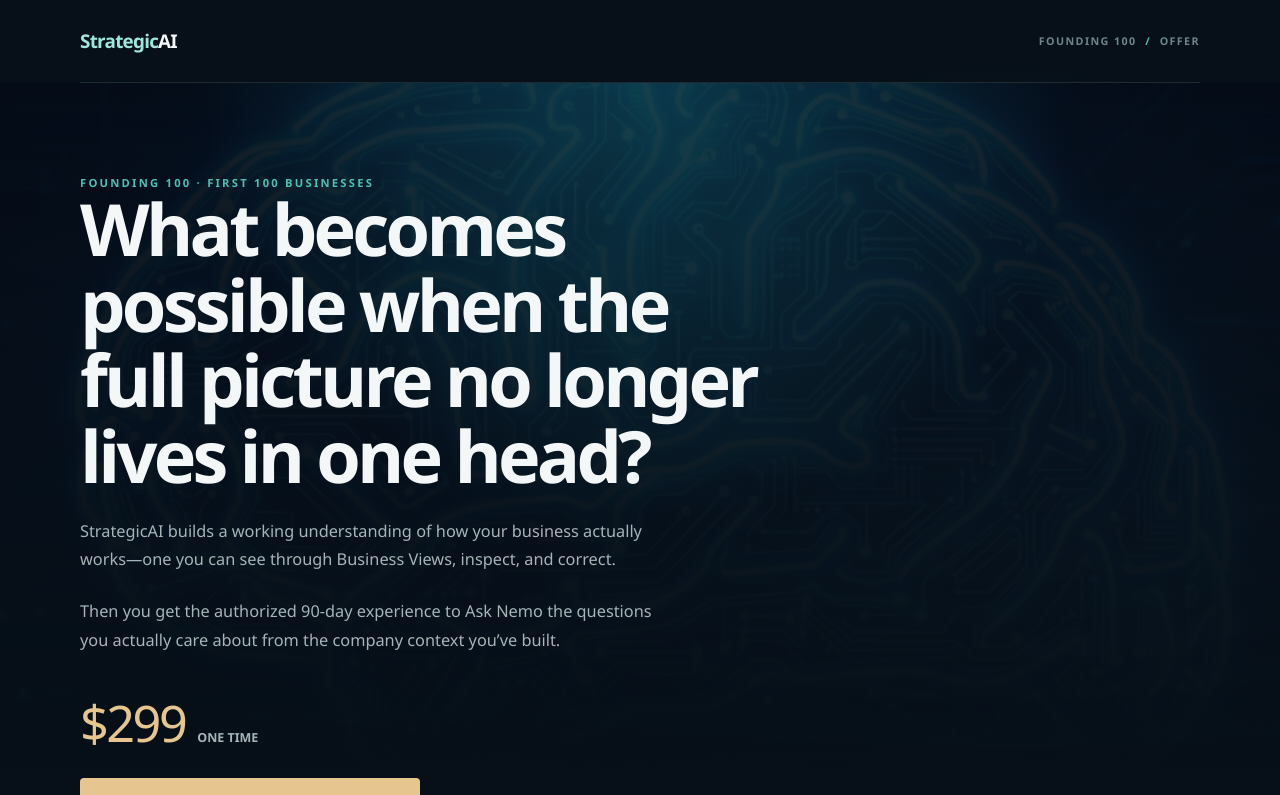
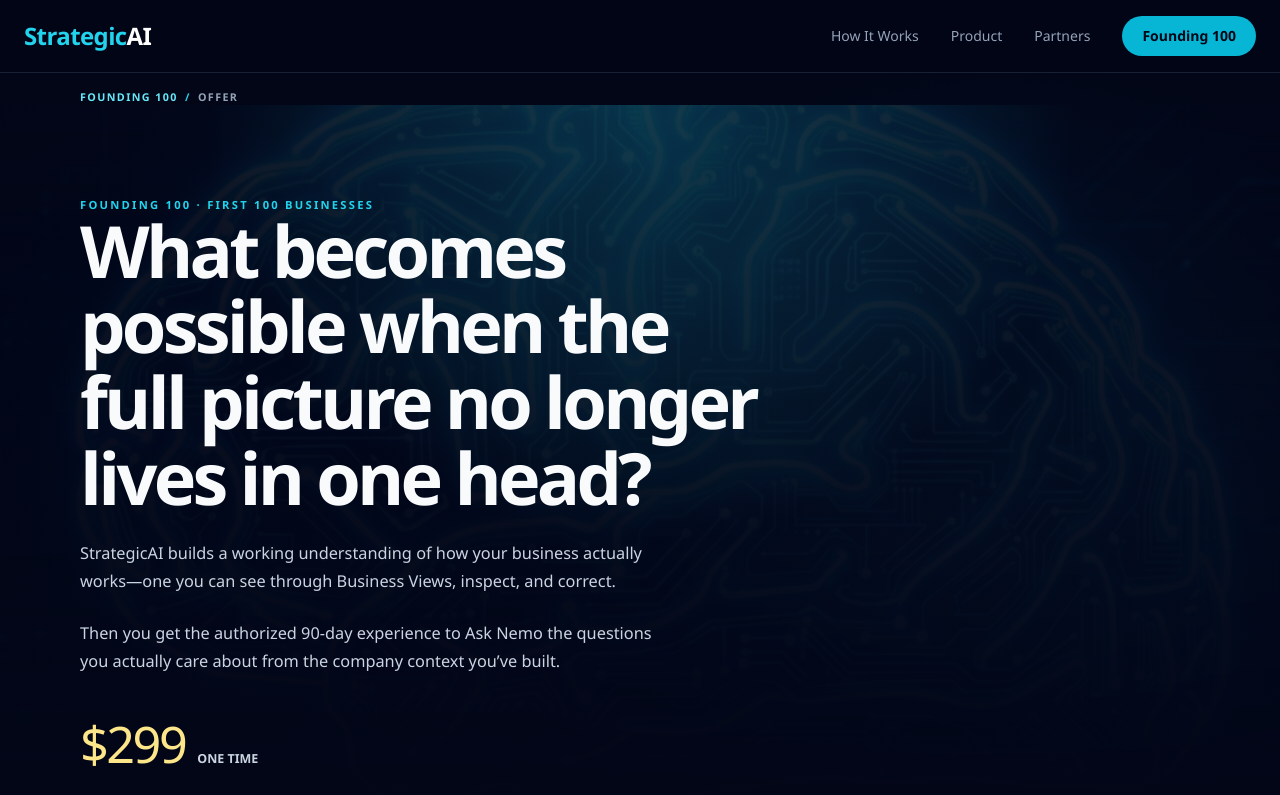
Before and after one commit to tonycamero/strategicai-marketing, a React (Vite) app in the folder frontend/: page /founding100/offer in a window 1280 px wide. Shown: the top 795 px of the page. Built offline with nearby package versions, Linux system fonts and the light colour scheme; no server answers.

Commit message:
fix: unify founding 100 site chrome

```diff
--- a/frontend/src/components/founding100/Founding100FunnelChrome.tsx
+++ b/frontend/src/components/founding100/Founding100FunnelChrome.tsx
@@ -1,4 +1,5 @@
 import type { ReactNode } from "react";
+import { Navbar } from "../Navbar";
 
 type Founding100FunnelChromeProps = {
   context: string;
@@ -8,14 +9,12 @@
 export function Founding100FunnelChrome({ context, children }: Founding100FunnelChromeProps) {
   return (
     <div className="f100-funnel-page">
-      <header className="f100-funnel-topbar">
-        <a className="f100-funnel-wordmark" href="/" aria-label="StrategicAI home">
-          <span>Strategic</span>AI
-        </a>
-        <p>
-          Founding 100 <span aria-hidden="true">/</span> {context}
-        </p>
-      </header>
+      <Navbar />
+      <div className="f100-funnel-contextbar" aria-label="Founding 100 context">
+        <span>Founding 100</span>
+        <span aria-hidden="true">/</span>
+        <span>{context}</span>
+      </div>
       {children}
       <footer className="f100-funnel-footer">
         <a className="f100-funnel-wordmark" href="/" aria-label="StrategicAI home">
--- a/frontend/src/pages/public/Founding100.tsx
+++ b/frontend/src/pages/public/Founding100.tsx
@@ -1,5 +1,6 @@
 import { useEffect } from "react";
 import { ArrowDown, Check, CheckCircle2, Mail, Sparkles } from "lucide-react";
+import { Navbar } from "../../components/Navbar";
 import { usePageMeta } from "../../hooks/usePageMeta";
 import { trackEvent } from "../../lib/analytics";
 import "./founding100.css";
@@ -81,12 +82,12 @@
 
   return (
     <div className="founding100-page" data-payment-verification="not-yet-authorized">
-      <header className="founding100-topbar">
-        <a className="founding100-wordmark" href="/" aria-label="StrategicAI home">
-          <span>Strategic</span>AI
-        </a>
-        <p>Founding 100 <span aria-hidden="true">/</span> post-payment handoff</p>
-      </header>
+      <Navbar />
+      <div className="founding100-contextbar" aria-label="Founding 100 context">
+        <span>Founding 100</span>
+        <span aria-hidden="true">/</span>
+        <span>post-payment handoff</span>
+      </div>
 
       <main>
         <section className="founding100-hero" aria-labelledby="founding100-title">
--- a/frontend/src/pages/public/founding100-funnel.css
+++ b/frontend/src/pages/public/founding100-funnel.css
@@ -1,21 +1,21 @@
 .f100-funnel-page {
-  --f100-bg: #071018;
-  --f100-panel: rgba(12, 29, 37, 0.76);
-  --f100-panel-strong: #0d1d26;
-  --f100-line: rgba(145, 182, 190, 0.22);
-  --f100-line-strong: rgba(158, 231, 221, 0.48);
-  --f100-text: #f4f7f7;
-  --f100-muted: #a5b5b8;
-  --f100-soft: #6e858b;
-  --f100-aqua: #9ee7dd;
-  --f100-aqua-deep: #4ebfb3;
-  --f100-warm: #e6c58e;
+  --f100-bg: #020617;
+  --f100-panel: rgba(15, 23, 42, 0.76);
+  --f100-panel-strong: #0f172a;
+  --f100-line: rgba(30, 41, 59, 0.8);
+  --f100-line-strong: rgba(34, 211, 238, 0.45);
+  --f100-text: #f8fafc;
+  --f100-muted: #cbd5e1;
+  --f100-soft: #94a3b8;
+  --f100-aqua: #67e8f9;
+  --f100-aqua-deep: #22d3ee;
+  --f100-warm: #fde68a;
   min-height: 100vh;
   overflow-x: hidden;
   color: var(--f100-text);
   background:
-    radial-gradient(circle at 78% 8%, rgba(45, 124, 137, 0.13), transparent 31rem),
-    radial-gradient(circle at 7% 58%, rgba(24, 76, 88, 0.11), transparent 28rem),
+    radial-gradient(circle at 78% 8%, rgba(34, 211, 238, 0.11), transparent 31rem),
+    radial-gradient(circle at 7% 58%, rgba(14, 116, 144, 0.08), transparent 28rem),
     var(--f100-bg);
 }
 
@@ -27,13 +27,12 @@
   content: "";
   opacity: 0.22;
   background-image:
-    linear-gradient(rgba(169, 210, 210, 0.045) 1px, transparent 1px),
-    linear-gradient(90deg, rgba(169, 210, 210, 0.045) 1px, transparent 1px);
+    linear-gradient(rgba(148, 163, 184, 0.045) 1px, transparent 1px),
+    linear-gradient(90deg, rgba(148, 163, 184, 0.045) 1px, transparent 1px);
   background-size: 64px 64px;
   mask-image: linear-gradient(to bottom, black, transparent 84%);
 }
 
-.f100-funnel-topbar,
 .f100-funnel-footer,
 .f100-content-main,
 .f100-offer-main {
@@ -43,25 +42,14 @@
   margin-inline: auto;
 }
 
-.f100-funnel-topbar,
 .f100-funnel-footer {
   display: flex;
   align-items: center;
   justify-content: space-between;
   padding: 27px 0;
-  border-bottom: 1px solid rgba(169, 205, 205, 0.14);
+  border-bottom: 1px solid var(--f100-line);
 }
 
-.f100-funnel-wordmark {
-  color: var(--f100-text);
-  font-size: 1.18rem;
-  font-weight: 700;
-  letter-spacing: -0.04em;
-}
-
-.f100-funnel-wordmark span { color: var(--f100-aqua); }
-
-.f100-funnel-topbar p,
 .f100-funnel-footer p {
   margin: 0;
   color: var(--f100-soft);
@@ -71,13 +59,39 @@
   text-transform: uppercase;
 }
 
-.f100-funnel-topbar p span { padding-inline: 0.28rem; color: var(--f100-aqua-deep); }
+.f100-funnel-wordmark {
+  color: var(--f100-text);
+  font-size: 1.5rem;
+  font-weight: 700;
+  letter-spacing: -0.05em;
+}
+
+.f100-funnel-wordmark span { color: var(--f100-aqua-deep); }
 
 .f100-funnel-footer {
   margin-top: 90px;
-  border-top: 1px solid rgba(169, 205, 205, 0.14);
+  border-top: 1px solid var(--f100-line);
   border-bottom: 0;
 }
+
+.f100-funnel-contextbar {
+  position: relative;
+  z-index: 1;
+  display: flex;
+  gap: 0.45rem;
+  align-items: center;
+  width: min(1120px, calc(100% - 48px));
+  margin-inline: auto;
+  padding: 16px 0 0;
+  color: var(--f100-soft);
+  font-size: 0.67rem;
+  font-weight: 700;
+  letter-spacing: 0.13em;
+  text-transform: uppercase;
+}
+
+.f100-funnel-contextbar span:first-child { color: var(--f100-aqua); }
+.f100-funnel-contextbar span:nth-child(2) { color: var(--f100-aqua-deep); }
 
 .f100-funnel-footer p { letter-spacing: 0.04em; text-transform: none; }
 
@@ -116,7 +130,7 @@
   overflow: hidden;
   border: 1px solid var(--f100-line-strong);
   border-radius: 8px;
-  background: rgba(6, 18, 27, 0.8);
+  background: rgba(2, 6, 23, 0.8);
   box-shadow: 0 28px 90px rgba(0, 0, 0, 0.2);
 }
 
@@ -213,7 +227,7 @@
   border: 0;
   border-bottom: 1px solid var(--f100-line);
   color: var(--f100-muted);
-  background: rgba(7, 20, 29, 0.58);
+  background: rgba(15, 23, 42, 0.58);
   cursor: pointer;
   font-size: 0.88rem;
   text-align: left;
@@ -222,7 +236,7 @@
 
 .f100-see-reason-options button:last-child { border-bottom: 0; }
 .f100-see-reason-options button:hover,
-.f100-see-reason-options button[aria-pressed="true"] { color: var(--f100-text); background: rgba(22, 56, 65, 0.5); }
+.f100-see-reason-options button[aria-pressed="true"] { color: var(--f100-text); background: rgba(30, 41, 59, 0.5); }
 .f100-see-reason-options button > svg { color: var(--f100-soft); }
 
 .f100-see-reason-radio {
@@ -264,7 +278,7 @@
 }
 
 .f100-button:hover { transform: translateY(-1px); }
-.f100-button-primary { color: #071018; background: var(--f100-aqua); }
+.f100-button-primary { color: #020617; background: var(--f100-aqua); }
 .f100-button-primary:hover { background: #c5f5ef; }
 .f100-button-secondary { color: var(--f100-warm); border-color: var(--f100-warm); background: transparent; }
 .f100-button-secondary:hover { color: var(--f100-bg); background: var(--f100-warm); }
@@ -350,21 +364,21 @@
 .f100-cohort-block > div + div p:last-child { margin-top: 24px; color: var(--f100-text); }
 
 .f100-recognition-grid { display: grid; grid-template-columns: repeat(3, 1fr); gap: 13px; margin-top: 52px; }
-.f100-recognition-grid article { min-height: 150px; padding: 23px; border: 1px solid var(--f100-line); border-top: 2px solid var(--f100-aqua-deep); border-radius: 18px; background: rgba(14, 31, 39, 0.58); }
+.f100-recognition-grid article { min-height: 150px; padding: 23px; border: 1px solid var(--f100-line); border-top: 2px solid var(--f100-aqua-deep); border-radius: 18px; background: rgba(15, 23, 42, 0.58); }
 .f100-recognition-grid article:nth-child(2n) { border-top-color: var(--f100-warm); }
 .f100-recognition-grid article > span { color: var(--f100-soft); font-size: 0.63rem; font-weight: 800; letter-spacing: 0.12em; }
 .f100-recognition-grid article p { margin: 28px 0 0; color: var(--f100-text); font-size: 1rem; line-height: 1.55; }
 
 .f100-process-grid { display: grid; grid-template-columns: repeat(4, 1fr); gap: 13px; margin: 52px 0 0; padding: 0; list-style: none; }
-.f100-process-grid li { min-height: 230px; padding: 23px; border: 1px solid var(--f100-line); border-radius: 18px; background: rgba(14, 31, 39, 0.58); }
-.f100-process-grid li:nth-child(2) { border-color: rgba(158, 231, 221, 0.38); }
+.f100-process-grid li { min-height: 230px; padding: 23px; border: 1px solid var(--f100-line); border-radius: 18px; background: rgba(15, 23, 42, 0.58); }
+.f100-process-grid li:nth-child(2) { border-color: rgba(34, 211, 238, 0.38); }
 .f100-process-grid li:nth-child(3) { border-color: rgba(230, 197, 142, 0.42); }
 .f100-process-grid > li > span { color: var(--f100-soft); font-size: 0.66rem; font-weight: 800; letter-spacing: 0.14em; }
 .f100-process-grid h3 { margin: 34px 0 0; color: var(--f100-text); font-size: 1.08rem; font-weight: 600; line-height: 1.25; }
 .f100-process-grid p { margin: 12px 0 0; color: var(--f100-muted); font-size: 0.88rem; line-height: 1.6; }
 
 .f100-question-list { display: flex; flex-wrap: wrap; gap: 10px; margin-top: 27px; }
-.f100-question-list span { padding: 10px 14px; border: 1px solid rgba(158, 231, 221, 0.2); border-radius: 999px; color: var(--f100-muted); background: rgba(17, 40, 47, 0.48); font-size: 0.79rem; line-height: 1.35; }
+.f100-question-list span { padding: 10px 14px; border: 1px solid rgba(34, 211, 238, 0.2); border-radius: 999px; color: var(--f100-muted); background: rgba(15, 23, 42, 0.48); font-size: 0.79rem; line-height: 1.35; }
 
 .f100-button-purchase { color: var(--f100-bg); background: var(--f100-warm); }
 .f100-button-purchase:hover { background: #f2d5a5; }
@@ -469,7 +483,7 @@
 .f100-views-columns li svg { margin-top: 2px; color: var(--f100-aqua-deep); }
 
 .f100-nemo { display: grid; grid-template-columns: 86px minmax(0, 760px); gap: 35px; align-items: start; }
-.f100-nemo-mark { display: grid; place-items: center; width: 72px; height: 72px; border: 1px solid var(--f100-aqua-deep); border-radius: 50%; color: var(--f100-aqua); box-shadow: 0 0 30px rgba(78, 191, 179, 0.12); font-size: 1.5rem; }
+.f100-nemo-mark { display: grid; place-items: center; width: 72px; height: 72px; border: 1px solid var(--f100-aqua-deep); border-radius: 50%; color: var(--f100-aqua); box-shadow: 0 0 30px rgba(34, 211, 238, 0.12); font-size: 1.5rem; }
 .f100-nemo p { max-width: 750px; margin: 22px 0 0; font-size: 1.03rem; }
 .f100-nemo .f100-muted-copy { color: var(--f100-soft); font-size: 0.88rem; }
 
@@ -520,13 +534,11 @@
 }
 
 @media (max-width: 760px) {
-  .f100-funnel-topbar,
   .f100-funnel-footer,
   .f100-content-main,
   .f100-offer-main { width: min(100% - 36px, 1120px); }
 
-  .f100-funnel-topbar { align-items: flex-start; gap: 18px; padding: 22px 0; }
-  .f100-funnel-topbar p { max-width: 170px; font-size: 0.58rem; line-height: 1.45; text-align: right; }
+  .f100-funnel-contextbar { width: min(100% - 36px, 1120px); padding-top: 13px; font-size: 0.58rem; line-height: 1.45; }
   .f100-funnel-footer { align-items: flex-start; gap: 20px; margin-top: 65px; }
   .f100-funnel-footer p { max-width: 180px; text-align: right; }
   .f100-content-main { padding-top: 52px; }
```
Also changed, not shown: frontend/src/pages/public/founding100.css (+52 -50 lines).
